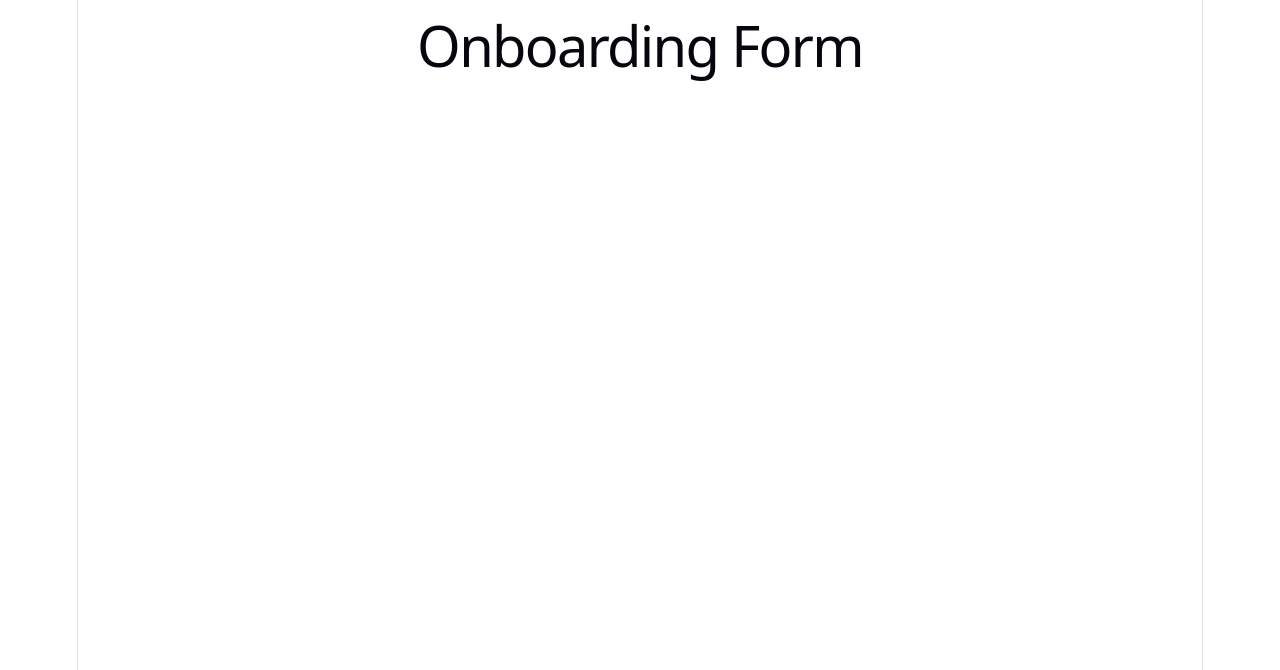
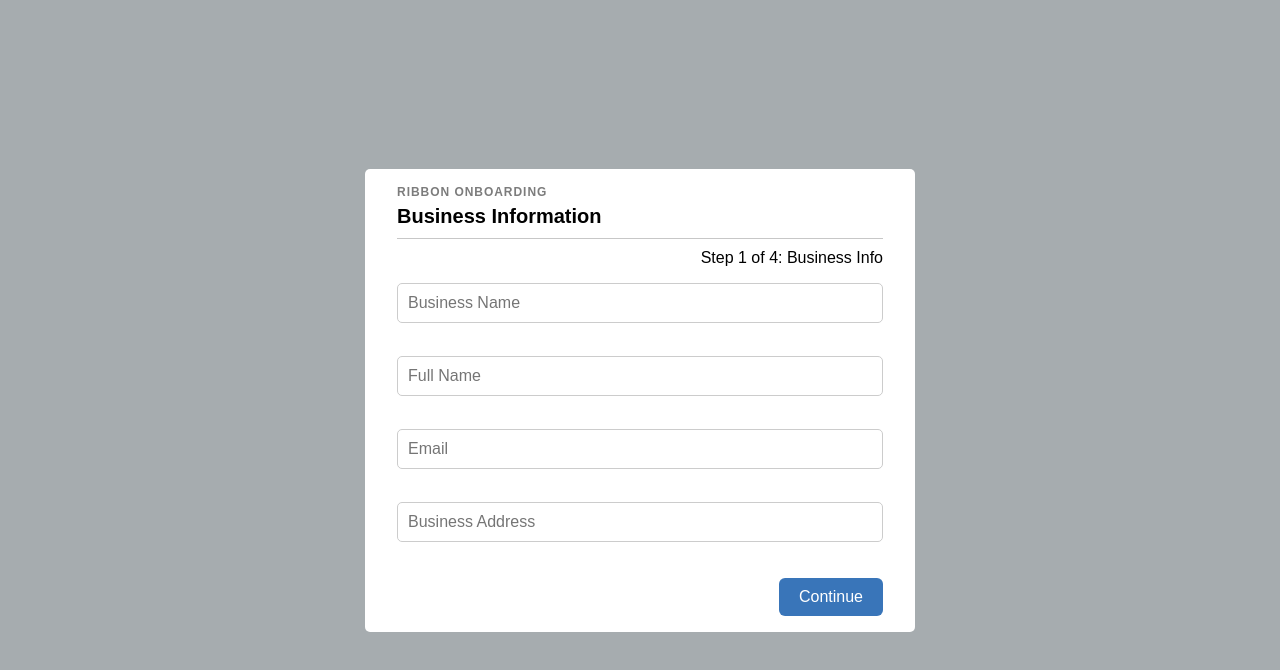
Before and after one commit to alyssa1522/ribbon-take-home-assignment, a React (Vite) app: page / in a window 1280 px wide. Shown: the top 670 px of the page. Built offline with nearby package versions, Linux system fonts and the light colour scheme.

Commit message:
added base step and progress components with some styling

```diff
--- a/src/App.jsx
+++ b/src/App.jsx
@@ -1,7 +1,88 @@
+import React, { useState } from "react";
+import Step1 from "./components/Step1";
+import Step2 from "./components/Step2";
+import Step3 from "./components/Step3";
+import Step4 from "./components/Step4";
+import ProgressBar from "./components/progressBar";
+
 function App() {
+  const [step, setStep] = useState(1);
+
+  // centralized state for all form fields
+  const [formData, setFormData] = useState({
+    businessName: "",
+    fullName: "",
+    email: "",
+    address: "",
+    paymentConfirmed: false,
+  });
+
+  function prevStep() {
+    setStep(prev => prev - 1);
+  }
+
+  function nextStep() {
+    setStep(prev => prev + 1);
+  }
+
   return (
-    <div>
-      <h1>Onboarding Form</h1>
+    <div className="App">
+      <Form
+        step={step}
+        nextStep={nextStep}
+        prevStep={prevStep}
+        formData={formData}
+        setFormData={setFormData}
+      />
+    </div>
+  );
+}
+
+function Form({ step, nextStep, prevStep, formData, setFormData }) {
+  // hides button on first and last step
+  const showPrev = step > 1;
+  const showNext = step < 4;
+
+  // maps current step component to step state
+  const stepComponents = {
+    1: <Step1 formData={formData} setFormData={setFormData} />,
+    2: <Step2 formData={formData} setFormData={setFormData} />,
+    3: <Step3 formData={formData} />,
+    4: <Step4 />,
+  };
+
+  function loadStepHeading(step) {
+    if (step === 1) return "Business Information";
+    if (step === 2) return "Payment";
+    if (step === 3) return "Review";
+    if (step === 4) return "Registration Complete!";
+    return "";
+  }
+
+  return (
+    <div className="container">
+      <div className="content">
+        <h1>Ribbon Onboarding</h1>
+
+        <h2>{loadStepHeading(step)}</h2>
+
+        <div className="divider" />
+
+        <div className="progress">
+          <ProgressBar step={step} totalSteps={4} />
+        </div>
+
+        {stepComponents[step]}
+      </div>
+
+      <div className="buttons">
+        <div>
+          {showPrev && <button onClick={prevStep}>Previous</button>}
+        </div>
+        <div>
+          {showNext && <button onClick={nextStep}>Continue</button>}
+        </div>
+      </div>
     </div>
   );
 }
--- /dev/null
+++ b/src/components/ProgressBar.jsx
@@ -0,0 +1,14 @@
+import React from "react";
+
+function ProgressBar({ step, totalSteps }) {
+  const stepNames = ["Business Info", "Payment", "Review", "Complete"];
+  return (
+    <div>
+      <p>
+        Step {step} of {totalSteps}: {stepNames[step - 1]}
+      </p>
+    </div>
+  );
+}
+
+export default ProgressBar;
--- /dev/null
+++ b/src/components/Step1.jsx
@@ -0,0 +1,37 @@
+import React from "react";
+
+function Step1({ formData, setFormData }) {
+  return (
+    <div>
+      <input
+        type="text"
+        placeholder="Business Name"
+        value={formData.businessName}
+        onChange={e => setFormData({ ...formData, businessName: e.target.value })}
+      />
+      <br />
+      <input
+        type="text"
+        placeholder="Full Name"
+        value={formData.fullName}
+        onChange={e => setFormData({ ...formData, fullName: e.target.value })}
+      />
+      <br />
+      <input
+        type="text"
+        placeholder="Email"
+        value={formData.email}
+        onChange={e => setFormData({ ...formData, email: e.target.value })}
+      />
+      <br />
+      <input
+        type="text"
+        placeholder="Business Address"
+        value={formData.address}
+        onChange={e => setFormData({ ...formData, address: e.target.value })}
+      />
+    </div>
+  );
+}
+
+export default Step1;
--- /dev/null
+++ b/src/components/Step2.jsx
@@ -0,0 +1,23 @@
+import React from "react";
+
+function Step2({ formData, setFormData }) {
+  function confirmPayment() {
+    setFormData({ ...formData, paymentConfirmed: true });
+  }
+
+  let paymentContent;
+
+  if (formData.paymentConfirmed) {
+    paymentContent = <p>Payment Confirmed</p>;
+  } else {
+    paymentContent = <button onClick={confirmPayment}>Confirm Payment</button>;
+  }
+
+  return (
+    <div>
+      {paymentContent}
+    </div>
+  );
+}
+
+export default Step2;
--- /dev/null
+++ b/src/components/Step3.jsx
@@ -0,0 +1,19 @@
+import React from "react";
+
+function Step3({ formData }) {
+  return (
+    <div>
+      <p><strong>Business Name:</strong> {formData.businessName}</p>
+      <br />
+      <p><strong>Full Name:</strong> {formData.fullName}</p>
+      <br />
+      <p><strong>Email:</strong> {formData.email}</p>
+      <br />
+      <p><strong>Address:</strong> {formData.address}</p>
+      <br />
+      <p><strong>Payment:</strong> {formData.paymentConfirmed ? "Confirmed" : "Not Confirmed"}</p>
+    </div>
+  );
+}
+
+export default Step3;
--- /dev/null
+++ b/src/components/Step4.jsx
@@ -0,0 +1,11 @@
+import React from "react";
+
+function Step4() {
+  return (
+    <div>
+      <p>Thank you for completing the Ribbon onboarding form.</p>
+    </div>
+  );
+}
+
+export default Step4;
--- a/src/index.css
+++ b/src/index.css
@@ -1,111 +1,74 @@
-:root {
-  --text: #6b6375;
-  --text-h: #08060d;
-  --bg: #fff;
-  --border: #e5e4e7;
-  --code-bg: #f4f3ec;
-  --accent: #aa3bff;
-  --accent-bg: rgba(170, 59, 255, 0.1);
-  --accent-border: rgba(170, 59, 255, 0.5);
-  --social-bg: rgba(244, 243, 236, 0.5);
-  --shadow:
-    rgba(0, 0, 0, 0.1) 0 10px 15px -3px, rgba(0, 0, 0, 0.05) 0 4px 6px -2px;
-
-  --sans: system-ui, 'Segoe UI', Roboto, sans-serif;
-  --heading: system-ui, 'Segoe UI', Roboto, sans-serif;
-  --mono: ui-monospace, Consolas, monospace;
-
-  font: 18px/145% var(--sans);
-  letter-spacing: 0.18px;
-  color-scheme: light dark;
-  color: var(--text);
-  background: var(--bg);
-  font-synthesis: none;
-  text-rendering: optimizeLegibility;
-  -webkit-font-smoothing: antialiased;
-  -moz-osx-font-smoothing: grayscale;
-
-  @media (max-width: 1024px) {
-    font-size: 16px;
-  }
-}
-
-@media (prefers-color-scheme: dark) {
-  :root {
-    --text: #9ca3af;
-    --text-h: #f3f4f6;
-    --bg: #16171d;
-    --border: #2e303a;
-    --code-bg: #1f2028;
-    --accent: #c084fc;
-    --accent-bg: rgba(192, 132, 252, 0.15);
-    --accent-border: rgba(192, 132, 252, 0.5);
-    --social-bg: rgba(47, 48, 58, 0.5);
-    --shadow:
-      rgba(0, 0, 0, 0.4) 0 10px 15px -3px, rgba(0, 0, 0, 0.25) 0 4px 6px -2px;
-  }
-
-  #social .button-icon {
-    filter: invert(1) brightness(2);
-  }
+* {
+  font-family: Arial, sans-serif;
+  box-sizing: border-box;
+  padding: 0;
+  margin: 0;
 }
 
 body {
-  margin: 0;
+  display: flex;
+  justify-content: center;
+  align-items: center;
+  min-height: 100vh;
+  background: #a6acaf;
 }
 
-#root {
-  width: 1126px;
-  max-width: 100%;
-  margin: 0 auto;
-  text-align: center;
-  border-inline: 1px solid var(--border);
-  min-height: 100svh;
-  display: flex;
-  flex-direction: column;
-  box-sizing: border-box;
-}
-
-h1,
-h2 {
-  font-family: var(--heading);
-  font-weight: 500;
-  color: var(--text-h);
+.container {
+  width: 550px;
+  background-color: #fff;
+  padding: 1rem 2rem;
+  border-radius: 5px;
+  overflow-x: hidden;
 }
 
 h1 {
-  font-size: 56px;
-  letter-spacing: -1.68px;
-  margin: 32px 0;
-  @media (max-width: 1024px) {
-    font-size: 36px;
-    margin: 20px 0;
-  }
-}
-h2 {
-  font-size: 24px;
-  line-height: 118%;
-  letter-spacing: -0.24px;
-  margin: 0 0 8px;
-  @media (max-width: 1024px) {
-    font-size: 20px;
-  }
-}
-p {
-  margin: 0;
+  font-size: 12px;
+  font-weight: 550;
+  letter-spacing: 0.08em;
+  text-transform: uppercase;
+  color: #7c7c7c;
+  padding-bottom: 6px;
 }
 
-code,
-.counter {
-  font-family: var(--mono);
-  display: inline-flex;
-  border-radius: 4px;
-  color: var(--text-h);
+h2 {
+  font-size: 20px;
 }
 
-code {
-  font-size: 15px;
-  line-height: 135%;
-  padding: 4px 8px;
-  background: var(--code-bg);
+.progress {
+  text-align: right;
+  padding-bottom: 16px;
 }
+
+.buttons {
+  display: flex;
+  justify-content: space-between;
+  margin-top: 20px;
+  padding-top: 16px;
+}
+
+input {
+  display: block;
+  width: 100%;
+  padding: 10px;
+  margin-bottom: 15px;
+  font-size: 16px;
+  border: 1px solid #ccc;
+  border-radius: 5px;
+}
+
+button {
+  padding: 10px 20px;
+  font-size: 16px;
+  border-radius: 6px;
+  border: none;
+  cursor: pointer;
+  background-color: #3975b9;
+  color: white;
+}
+
+.divider {
+  border: none;
+  height: 1px;
+  background-color: #c7c7c7;
+  margin: 10px 0;
+}
```
